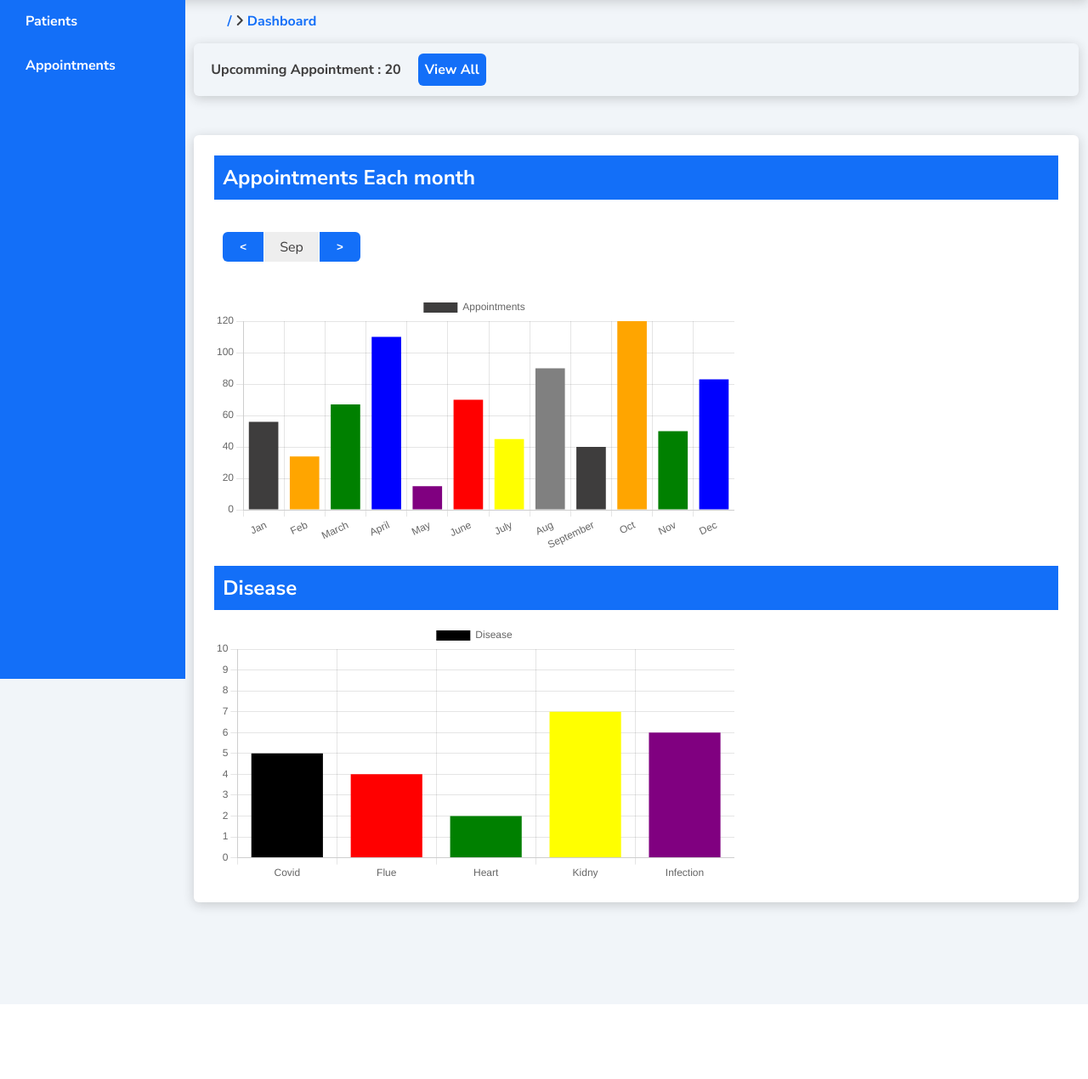
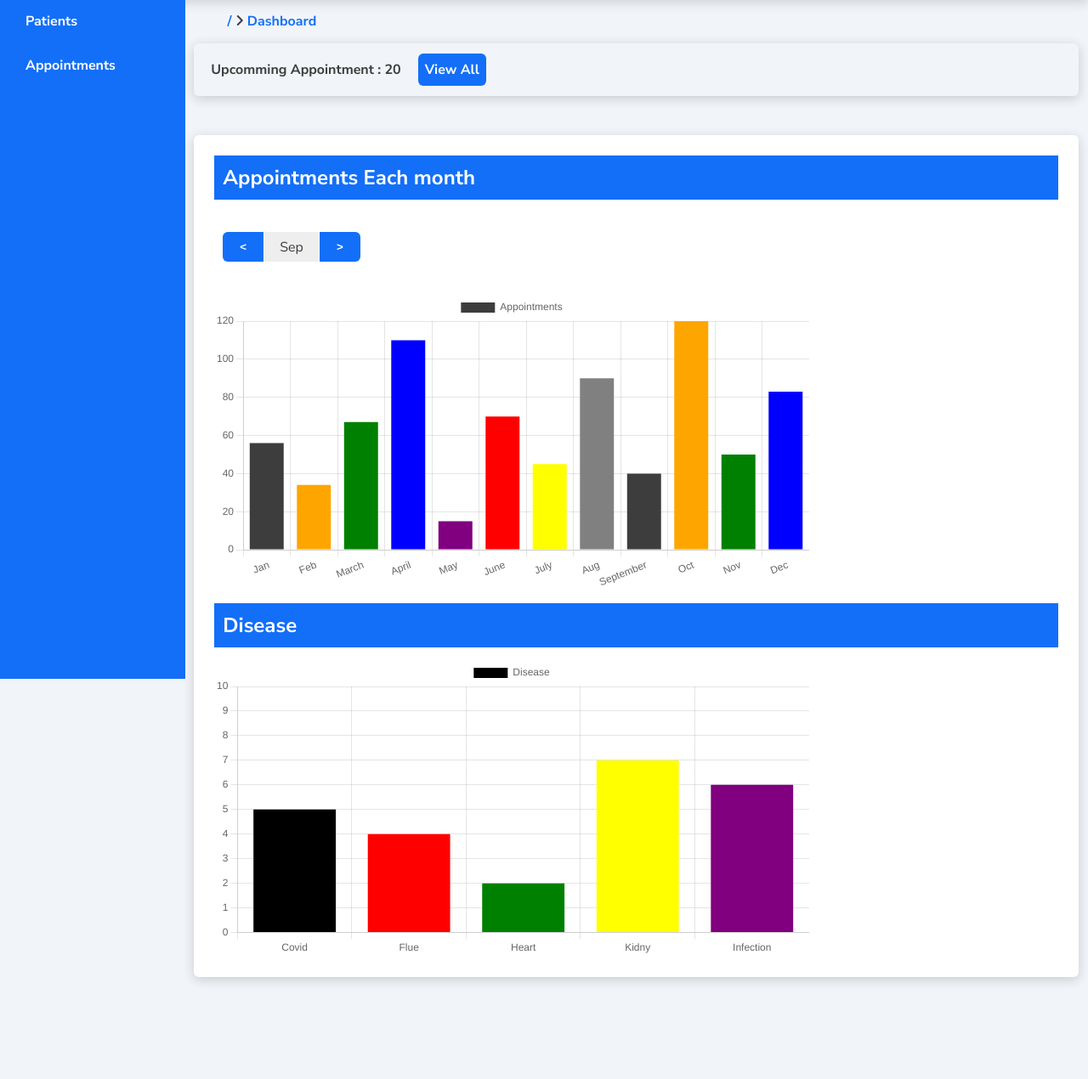
Before and after one commit to umair313/HealthCare, a Django app: page / in a window 1280 px wide. Shown: the part 58-1328 px from the top of the page at 85% size. Before the commit the page ends 1240 px from the top, so only its background shows below. Run offline with Django 3.2, Linux system fonts and the light colour scheme; a user stored in the database is signed in; tables that the repository leaves empty hold one stand-in row (values such as "Sample post"); some libraries are stand-ins or nearby versions.

Commit message:
change chart-section width

```diff
--- a/Users/static/css/style.css
+++ b/Users/static/css/style.css
@@ -796,7 +796,7 @@ background-color: #fff;
 }
 .chart-section{
     margin: 14px;
-    width: 60%;
+    width: 700px;
 
 }
 
```
